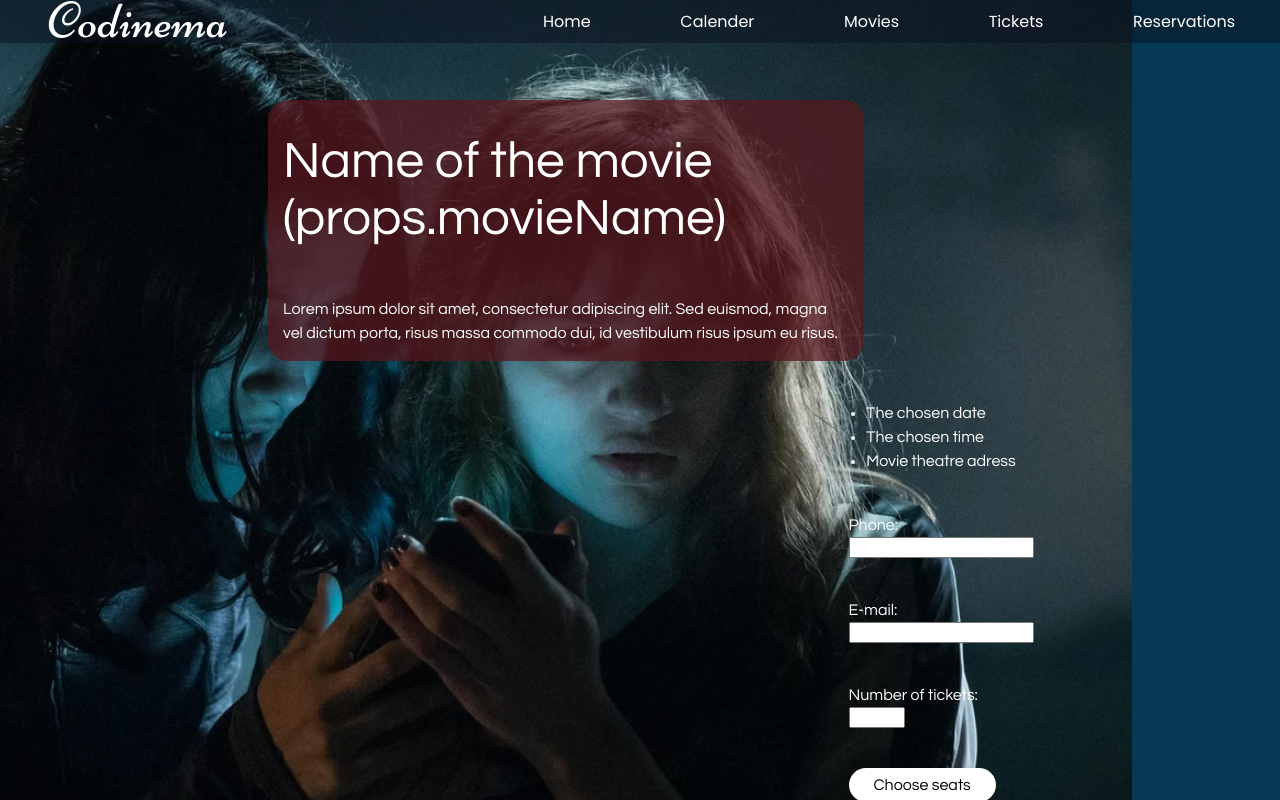
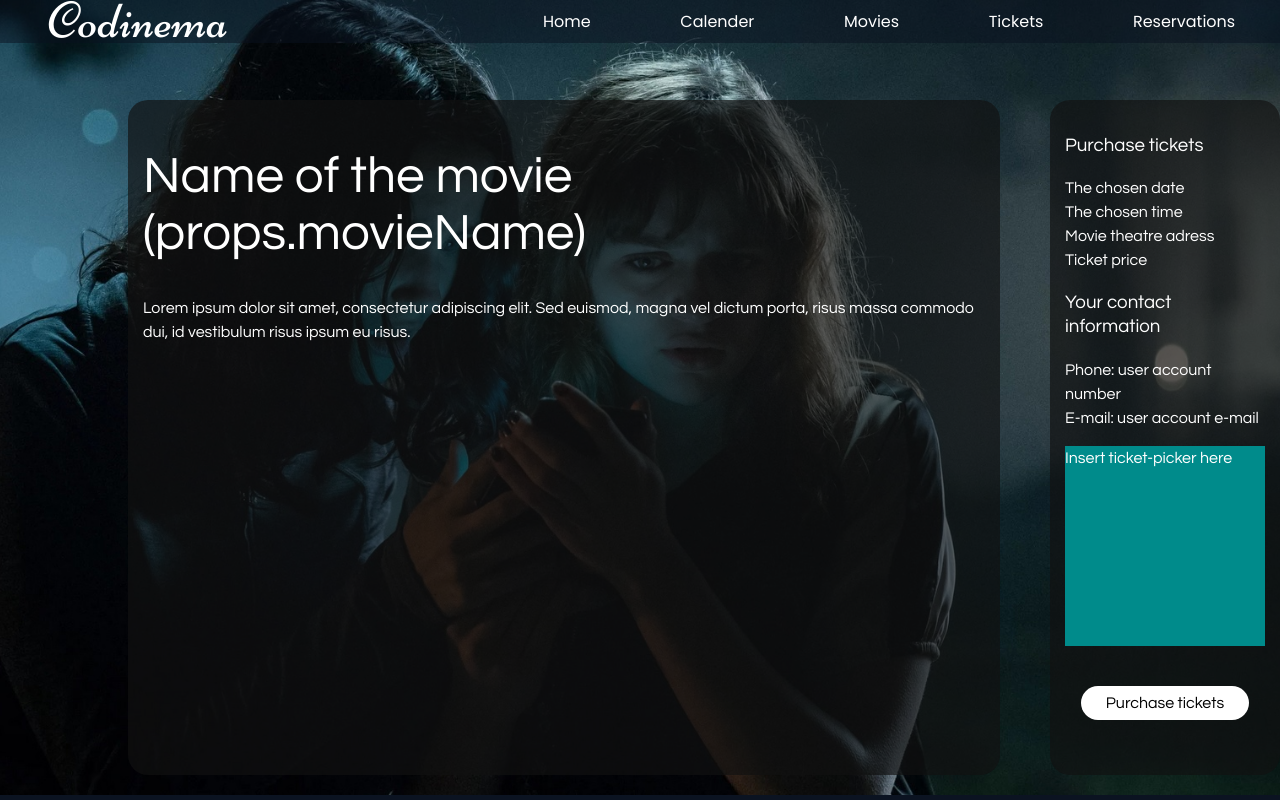
Before and after one commit to RogeSocial/cinema-project, a React (Vite) app in the folder client/: page /ticket-form in a window 1280 px wide. Shown: the top 800 px of the page. Built offline with nearby package versions, Linux system fonts and the light colour scheme; a web font is replaced by a local one.

Commit message:
ticket form edited css and deleted form items

```diff
--- a/client/src/CSS/ticket-form.css
+++ b/client/src/CSS/ticket-form.css
@@ -2,48 +2,55 @@
 
 .ticket-form-page {
     background: url("../images/ticket.jpg");
-    background-repeat: no-repeat;
-    background-position: left;
+    background-size: cover;
 }
 
 .ticket-form-box {
-    display: flex;
-    align-items: center;
     font-family: Questrial;
     padding-top: 100px;
-    max-width: 100%;
-    flex-direction: column;
 }
 
-.form-item {
-    display: block;
-    margin-bottom: 5vh;
-}
-
-.ticket-form-box ul {
-    margin-bottom: 5vh;
-    margin-top: 5vh;
-    padding-right:0;
+.ticket-list {
+    padding-right: 0;
     padding-left: 0;
-    justify-self: center;
 }
 
 .ticket-submit {
     display: block;
-    margin-top: 10vh;
-    margin-bottom: 15vh;
+    margin-top: 5vh;
+    margin-bottom: 5vh;
+    margin-left: auto;
+    margin-right: auto;
 }
 
 .movie-details {
-    display: flex;
     flex-direction: column;
-    align-items: center;
-    width: 90%;
+    background-color: #111111AA;
+    padding: 15px;
+    border-radius: 20px;
+    margin-bottom: 20px;
 }
 
-.ticket-image {
-    max-width: 100%;
-    display: none;
+.ticket-form {
+    background-color: #111111AA;
+    padding: 15px;
+    border-radius: 20px;
+    margin-bottom: 20px;
+}
+
+.ticket-picker-in-form {
+    min-width: 200px;
+    min-height: 200px;
+    background-color: darkcyan;
+    margin-bottom: 15px;
+}
+
+.ticket-list {
+    list-style: none;
+}
+
+.form-row {
+    margin-left: 10%;
 }
 
 @media only screen and (min-width: 600px) {
@@ -56,35 +63,26 @@
         background-size: cover;
     }
 
-    .ticket-form-box ul {
-        align-self: flex-end;
-    }
-
     .movie-details {
         width: 100%;
-        background: #58181FBB;
+        background-color: #111111AA;
         padding-left: 15px;
         padding-right: 15px;
         border-radius: 20px;
     }
 
-    .ticket-form-box {
-        display: flex;
-        width: 50%;
-    }
-    .ticket-form-box form {
-        align-self: flex-end;
+    .ticket-form {
+        align-items: center;
         margin-left: 50px;
-    }
-
-    .ticket-form-box .image-box {
-        width: 700px;
-        height: 500px;
     }
 
     .form-row {
         display: flex;
-        flex-direction: row-reverse;
+        flex-direction: row;
     }
 
+    .ticket-form {
+        background-color: #111111AA;
+        border-radius: 20px;
+    }
 }
--- a/client/src/components/TicketForm.jsx
+++ b/client/src/components/TicketForm.jsx
@@ -4,48 +4,42 @@ import ticketImage from '../images/ticket.jpg';
 
 export default function TicketForm(props) {
 
-
-
     console.log(`The props are currently ${props}`);
 
     return (
         <div className={"ticket-form-page"}>
             <div className={"ticket-form-box"}>
+                <div className={"form-row"}>
                 <div className={"movie-details"}>
                     <h1>Name of the movie (props.movieName) {props.moviename}</h1>
                     <p>Lorem ipsum dolor sit amet, consectetur adipiscing elit. Sed euismod, magna vel dictum porta,
                         risus massa commodo dui, id vestibulum risus ipsum eu risus.</p>
+                </div>
+                <form className={"ticket-form"}>
+                    <h3>Purchase tickets</h3>
 
-
-                </div>
-                <div className={"form-row"}>
-                    <form>
-
-                        <ul>
+                    <ul className='ticket-list'>
                         <li>The chosen date {props.date}</li>
                         <li>The chosen time {props.time}</li>
                         <li>Movie theatre adress</li>
+                        <li>Ticket price</li>
                     </ul>
 
-                        <label htmlFor={"phone"}>Phone:</label>
-                        <input type={"tel"} id={"phone"} className={"form-item"}/>
+                    <h3>Your contact information</h3>
+                    <ul className='ticket-list'>
+                        <li>Phone: user account number</li>
+                        <li>E-mail: user account e-mail</li>
+                    </ul>
 
-                        <label htmlFor={"email"}>E-mail:</label>
-                        <input type={"email"} id={"email"} className={"form-item"}/>
+                    <div className='ticket-picker-in-form'>
+                        Insert ticket-picker here
+                    </div>
 
-                        <label htmlFor={"number"} className={"ticket-number"}>Number of tickets:</label>
-                        <input type={"number"} className={"form-item"} min={"1"} max={"10"}/>
-
-                        <button>Choose seats</button>
-
-                        <button type={"submit"} className={"ticket-submit"}>Purchase tickets</button>
+                    <button type={"submit"} className={"ticket-submit btn"}>Purchase tickets</button>
                 </form>
-                    <div className={'image-box'}><img src={ticketImage} className={"ticket-image"} /></div>
+            </div>
         </div>
     </div>
 
-        </div>
-
 );
-
 }
```
Lines whose indentation alone changed are shown as unchanged.
